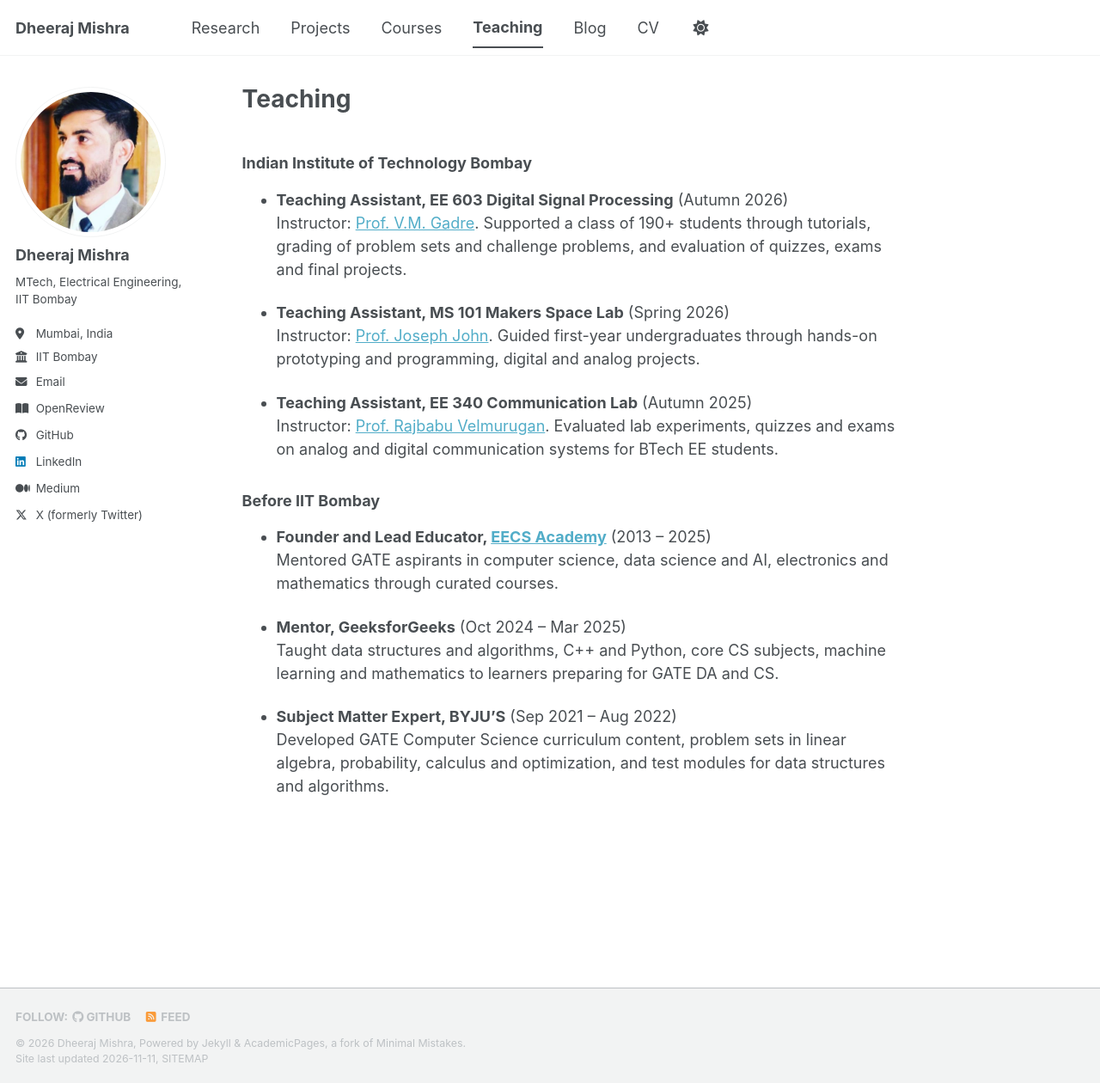
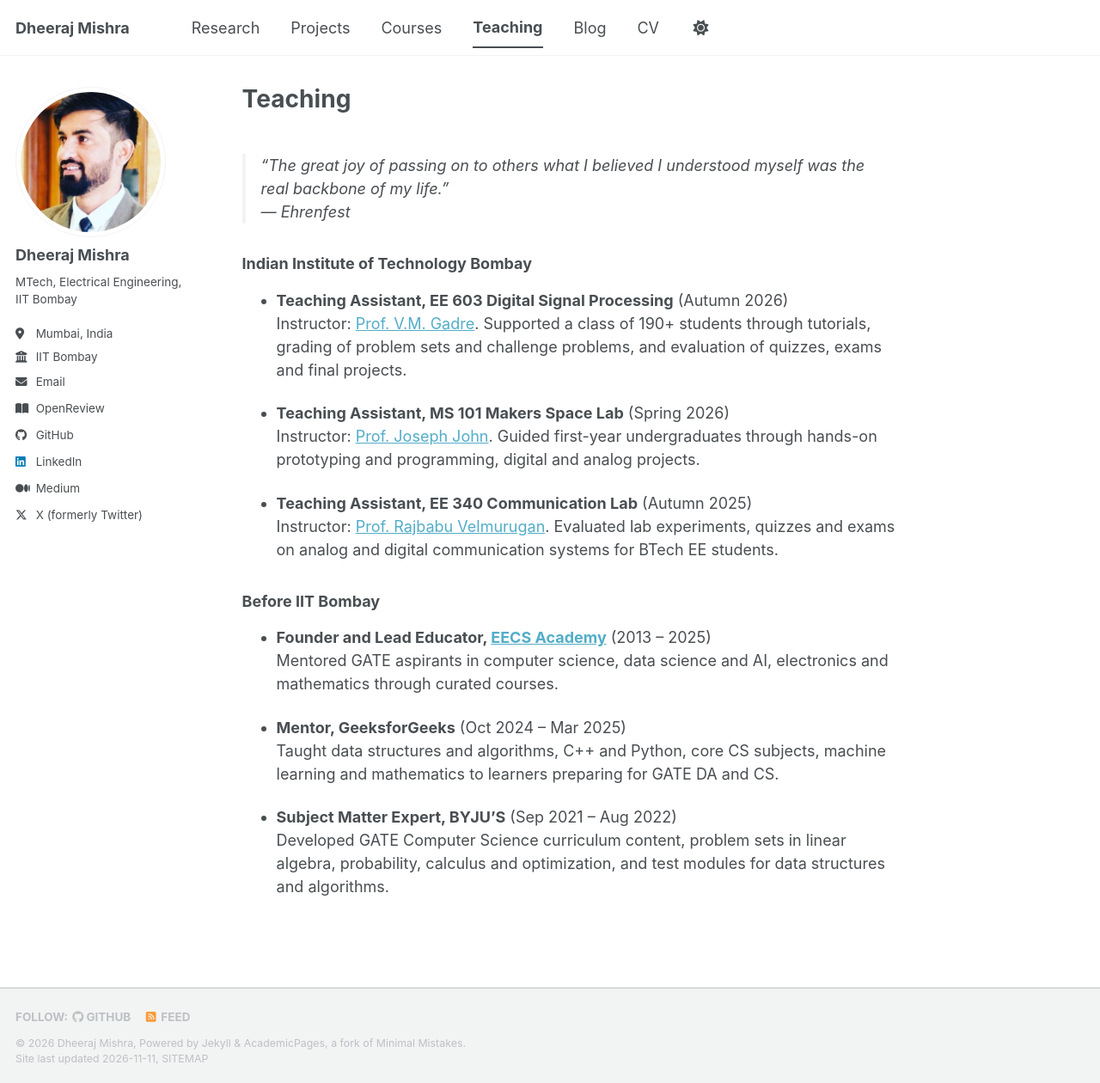
Before and after one commit to Dheerajmishraiitb/Dheerajmishraiitb.github.io, a Jekyll site: the page built from _pages/teaching.md, in a window 1280 px wide and 1260 px high. Shown: the whole window at 86% size. Built offline with Jekyll 4.4.1, drawn with Linux system fonts in a browser that asks for light colours; a script bundle is joined from its source files by our own code; a style sheet for code colours, icons or effects is not loaded.

Commit message:
Add Ehrenfest quote to Teaching page

```diff
--- a/_pages/teaching.md
+++ b/_pages/teaching.md
@@ -4,6 +4,9 @@ title: "Teaching"
 permalink: /teaching/
 author_profile: true
 ---
+
+> “The great joy of passing on to others what I believed I understood myself was the real backbone of my life.”<br>
+> — Ehrenfest
 
 ### Indian Institute of Technology Bombay
 
```
